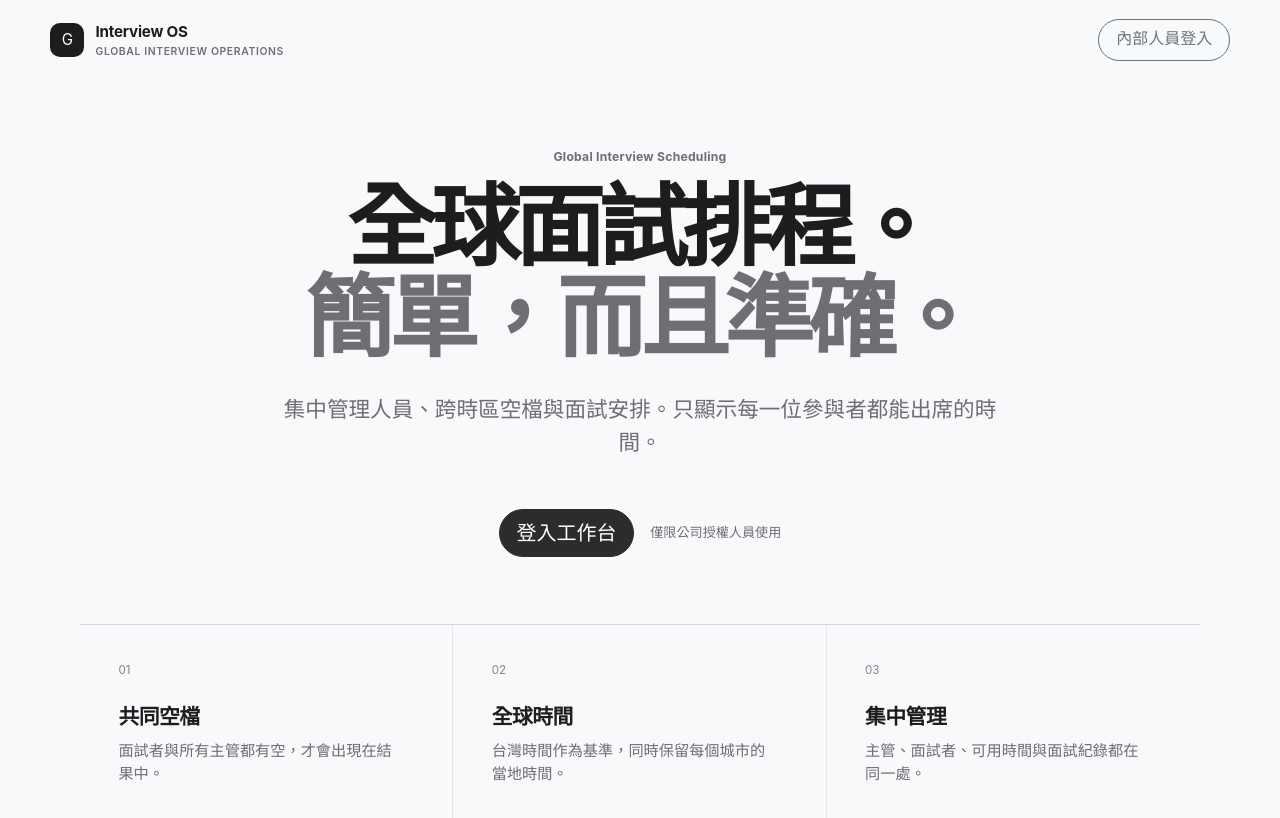
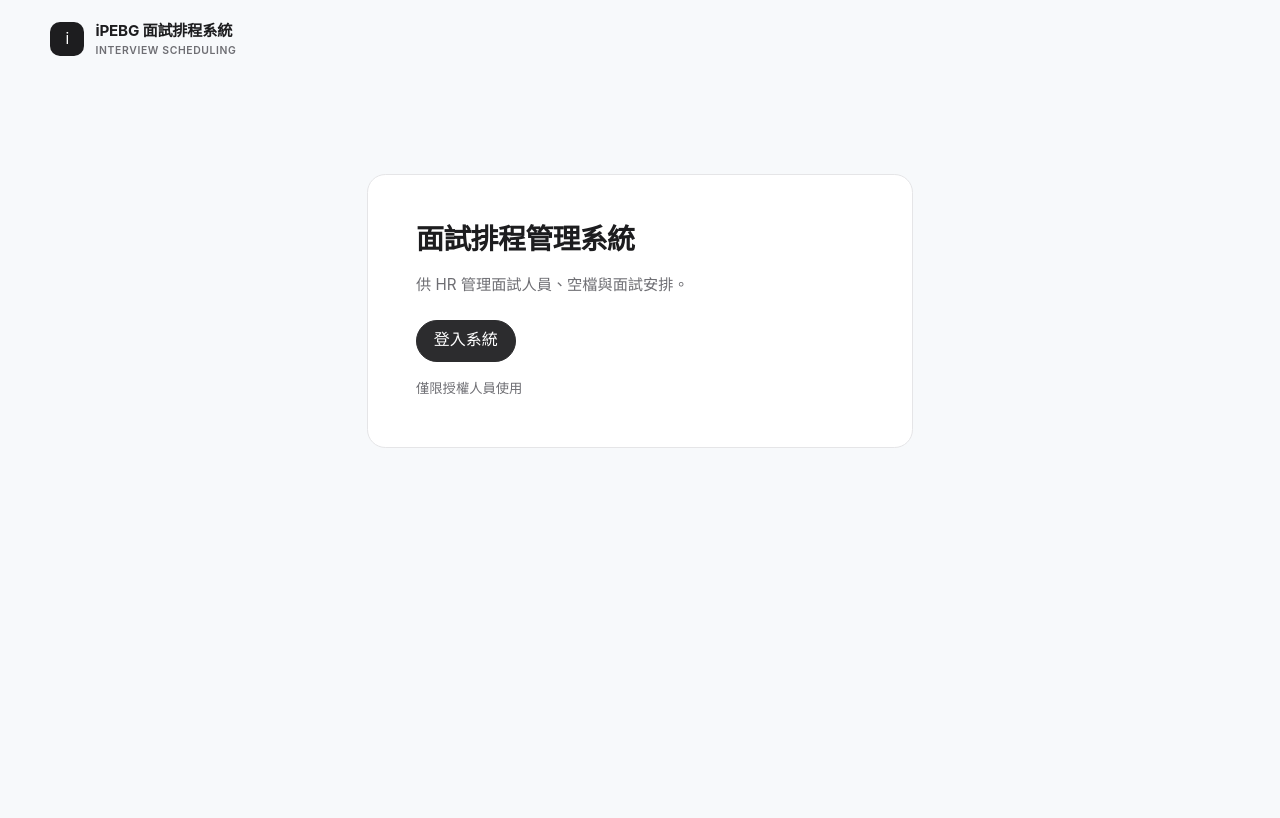
Before and after one commit to 05zhi/ipebg-interview-system, a plain HTML site: page frontend/index.html in a window 1280 px wide. Drawn offline with nearby package versions, Linux system fonts and the light colour scheme.

Commit message:
精簡首頁登入入口

```diff
--- a/frontend/index.html
+++ b/frontend/index.html
@@ -3,13 +3,13 @@
 <head>
   <meta charset="utf-8">
   <meta name="viewport" content="width=device-width,initial-scale=1">
-  <title>全球面試排程管理系統</title>
+  <title>iPEBG 面試排程系統</title>
   <link href="https://cdn.jsdelivr.net/npm/bootstrap@5.3.3/dist/css/bootstrap.min.css" rel="stylesheet">
   <link href="https://cdn.jsdelivr.net/npm/bootstrap-icons@1.11.3/font/bootstrap-icons.min.css" rel="stylesheet">
   <link rel="stylesheet" href="css/style.css?v=28">
 </head>
 <body class="public-page">
-  <header class="public-nav"><a class="navbar-brand" href="index.html"><span class="brand-mark">G</span><span><strong>Interview OS</strong><small>Global Interview Operations</small></span></a><a class="btn btn-outline-secondary" href="login.html">內部人員登入</a></header>
-  <main class="public-main"><section class="public-hero"><p class="eyebrow">Global Interview Scheduling</p><h1>全球面試排程。<br><span>簡單，而且準確。</span></h1><p class="lead text-muted-app">集中管理人員、跨時區空檔與面試安排。只顯示每一位參與者都能出席的時間。</p><div class="public-actions"><a class="btn btn-primary btn-lg" href="login.html">登入工作台</a><span>僅限公司授權人員使用</span></div></section><section class="feature-list" aria-label="系統功能"><article><span>01</span><h2>共同空檔</h2><p>面試者與所有主管都有空，才會出現在結果中。</p></article><article><span>02</span><h2>全球時間</h2><p>台灣時間作為基準，同時保留每個城市的當地時間。</p></article><article><span>03</span><h2>集中管理</h2><p>主管、面試者、可用時間與面試紀錄都在同一處。</p></article></section></main>
+  <header class="public-nav"><a class="navbar-brand" href="index.html"><span class="brand-mark">i</span><span><strong>iPEBG 面試排程系統</strong><small>Interview Scheduling</small></span></a></header>
+  <main class="container py-5"><div class="row justify-content-center"><div class="col-md-8 col-lg-6"><section class="panel p-4 p-md-5 mt-md-5"><h1 class="h3 fw-bold mb-3">面試排程管理系統</h1><p class="text-muted-app mb-4">供 HR 管理面試人員、空檔與面試安排。</p><a class="btn btn-primary" href="login.html">登入系統</a><p class="small text-muted-app mt-3 mb-0">僅限授權人員使用</p></section></div></div></main>
 </body>
 </html>
```
